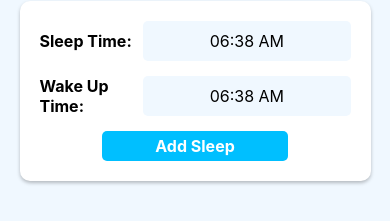
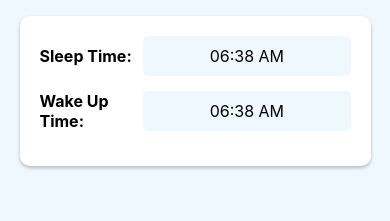
Before and after one commit to amiraboubaker/HealthTracker, a React Native app: screen /Sleep in a window 390 px wide. Shown: the part 315-536 px from the top of the page. Built offline with nearby package versions, Linux system fonts and the light colour scheme.

Commit message:
add wake up time sound

```diff
--- a/App.js
+++ b/App.js
@@ -13,7 +13,7 @@ const Stack = createStackNavigator();
 const App = () => {
   return (
     <NavigationContainer>
-      <Stack.Navigator initialRouteName="GetStarted">
+      <Stack.Navigator initialRouteName="Sleep">
         {/* GetStartedScreen: header hidden */}
         <Stack.Screen
           name="GetStarted"
--- a/components/sleep/sleepInput.js
+++ b/components/sleep/sleepInput.js
@@ -10,45 +10,46 @@ const SleepInput = ({ onAddSleep }) => {
   const [showSleepPicker, setShowSleepPicker] = useState(false);
   const [showWakePicker, setShowWakePicker] = useState(false);
 
-  const handleAddSleep = async () => {
-    const sleepDuration = wakeUpTime - sleepTime; // Duration in milliseconds
+  const handleWakeUpTimeChange = (selectedDate) => {
+    setWakeUpTime(selectedDate);
+    const sleepDuration = selectedDate - sleepTime; // Duration in milliseconds
     const sleepHours = Math.floor(sleepDuration / 1000 / 60 / 60);
     const sleepMinutes = Math.floor((sleepDuration / 1000 / 60) % 60);
     const today = moment().format("YYYY-MM-DD");
 
-    const sleepData = {
-      hours: sleepHours + sleepMinutes / 60, // Save total hours (including minutes as a fraction)
-      date: today,
+    // Construct the sleep data object
+    const newSleepData = {
+      [today]: {
+        hours: sleepHours,
+        wakeUpTime: selectedDate.toISOString(), // Store as ISO string for consistency
+      },
     };
 
     // Save to AsyncStorage
-    try {
-      const storedData = await AsyncStorage.getItem("sleepData");
+    AsyncStorage.getItem("sleepData")
+      .then((storedData) => {
         let sleepHistory = storedData ? JSON.parse(storedData) : {};
 
         // Update the sleep data for the current date
         sleepHistory[today] = {
           ...sleepHistory[today],
-        hours: (sleepHistory[today]?.hours || 0) + sleepData.hours,
+          hours: (sleepHistory[today]?.hours || 0) + sleepHours,
+          wakeUpTime: newSleepData[today].wakeUpTime,
         };
 
-      await AsyncStorage.setItem("sleepData", JSON.stringify(sleepHistory));
-
-      // Trigger the state update
-      onAddSleep(sleepHistory);
-
+        return AsyncStorage.setItem("sleepData", JSON.stringify(sleepHistory));
+      })
+      .then(() => {
+        onAddSleep(newSleepData); // Trigger the state update
         Alert.alert(
           "Sleep Duration",
           `You will spend approximately ${sleepHours} hours and ${sleepMinutes} minutes sleeping.`,
           [{ text: "OK" }]
         );
-
-      // Clear inputs after alert
-      setSleepTime(new Date());
-      setWakeUpTime(new Date());
-    } catch (error) {
+      })
+      .catch((error) => {
         console.error("Failed to save sleep data", error);
-    }
+      });
   };
 
   return (
@@ -88,20 +89,15 @@ const SleepInput = ({ onAddSleep }) => {
             onChange={(event, selectedDate) => {
               setShowWakePicker(false);
               if (selectedDate) {
-                setWakeUpTime(selectedDate);
+                handleWakeUpTimeChange(selectedDate);
               }
             }}
           />
         )}
       </View>
-
-      <TouchableOpacity style={styles.button} onPress={handleAddSleep}>
-        <Text style={styles.buttonText}>Add Sleep</Text>
-      </TouchableOpacity>
     </View>
   );
 };
-
 const styles = StyleSheet.create({
   card: {
     backgroundColor: "#fff",
@@ -141,19 +137,6 @@ const styles = StyleSheet.create({
   timeText: {
     fontSize: 16,
   },
-  button: {
-    backgroundColor: "#00bfff",
-    padding: 5,
-    borderRadius: 5,
-    alignItems: "center",
-    width: '60%',
-    alignSelf: 'center',
-  },
-  buttonText: {
-    color: "#fff",
-    fontSize: 16,
-    fontWeight: "bold",
-  },
 });
 
 export default SleepInput;
--- a/package.json
+++ b/package.json
@@ -11,12 +11,11 @@
     "@react-native-async-storage/async-storage": "^1.23.1",
     "@react-native-community/datetimepicker": "8.0.1",
     "@react-navigation/bottom-tabs": "*",
-    "@react-navigation/native": "*",
-    "@react-native-async-storage/async-storage": "^1.23.1",
     "@react-navigation/native": "^6.1.18",
     "@react-navigation/stack": "^6.4.1",
     "expo": "~51.0.38",
     "expo-av": "~14.0.7",
+    "expo-linear-gradient": "~13.0.2",
     "expo-sqlite": "~14.0.6",
     "expo-status-bar": "~1.12.1",
     "install": "^0.13.0",
@@ -24,8 +23,6 @@
     "npm": "^10.9.0",
     "react": "18.2.0",
     "react-native": "0.74.5",
-    "react-native-vector-icons": "^10.2.0",
-    "expo-linear-gradient": "~13.0.2",
     "react-native-chart-kit": "^6.12.0",
     "react-native-paper": "4.9.2",
     "react-native-push-notification": "^8.1.1",
--- a/screens/SleepScreen.js
+++ b/screens/SleepScreen.js
@@ -1,21 +1,84 @@
 import AsyncStorage from "@react-native-async-storage/async-storage";
 import React, { useEffect, useState } from "react";
-import { StyleSheet, Text, View } from "react-native";
-import SleepInput from "../components/sleep/sleepInput"; // Correct import path
-import WeeklySleepChart from "../components/sleep/weeklySleepChart"; // Correct import path
+import { StyleSheet, Text, View, Alert } from "react-native";
+import { Audio } from 'expo-av';
+import SleepInput from "../components/sleep/sleepInput";
+import WeeklySleepChart from "../components/sleep/weeklySleepChart";
 
 export default function SleepScreen() {
   const [sleepData, setSleepData] = useState({});
+  const [wakeUpTime, setWakeUpTime] = useState(null);
+  const [sound, setSound] = useState();
+  const [isSoundPlaying, setIsSoundPlaying] = useState(false);
+
+  const playWakeUpSound = async () => {
+    try {
+      const { sound } = await Audio.Sound.createAsync(
+        require('../assets/sounds/WakeUp.mp3')
+      );
+      setSound(sound);
+      setIsSoundPlaying(true);
+      await sound.playAsync();
+
+      // Alert the user with an option to stop the sound
+      Alert.alert(
+        "Wake up!",
+        "It's time to wake up.",
+        [
+          {
+            text: "Stop Sound",
+            onPress: async () => {
+              await stopSound();
+            }
+          }
+        ],
+        { cancelable: false }
+      );
+    } catch (error) {
+      console.error("Error playing sound:", error);
+    }
+  };
+
+  const stopSound = async () => {
+    if (sound) {
+      await sound.stopAsync();
+      await sound.unloadAsync(); // Unload the sound from memory
+      setSound(null);
+      setIsSoundPlaying(false);
+    }
+  };
+
+  useEffect(() => {
+    return sound
+      ? () => {
+          sound.unloadAsync(); // Unload sound when the component unmounts or sound changes
+        }
+      : undefined;
+  }, [sound]);
 
   const addSleep = async (newSleepData) => {
     setSleepData(newSleepData);
+    await AsyncStorage.setItem("sleepData", JSON.stringify(newSleepData));
+
+    // Update wakeUpTime with the new data
+    if (newSleepData[Object.keys(newSleepData)[0]].wakeUpTime) {
+      const newWakeUpTime = new Date(newSleepData[Object.keys(newSleepData)[0]].wakeUpTime);
+      setWakeUpTime(newWakeUpTime);
+      console.log("New Wake Up Time Set:", newWakeUpTime); // Debugging log
+    }
   };
 
   const loadSleepData = async () => {
     try {
       const storedData = await AsyncStorage.getItem("sleepData");
       if (storedData) {
-                setSleepData(JSON.parse(storedData));
+        const parsedData = JSON.parse(storedData);
+        setSleepData(parsedData);
+        if (parsedData[Object.keys(parsedData)[0]].wakeUpTime) {
+          const storedWakeUpTime = new Date(parsedData[Object.keys(parsedData)[0]].wakeUpTime);
+          setWakeUpTime(storedWakeUpTime);
+          console.log("Loaded Wake Up Time:", storedWakeUpTime); // Debugging log
+        }
       }
     } catch (error) {
       console.error("Failed to load sleep data", error);
@@ -23,8 +86,25 @@ export default function SleepScreen() {
   };
 
   useEffect(() => {
-        loadSleepData(); // Load data on component mount
+    loadSleepData();
   }, []);
+
+  useEffect(() => {
+    // Only set a timeout if wakeUpTime is set and in the future
+    if (wakeUpTime && !isSoundPlaying) {
+      const currentTime = new Date();
+      const timeDiff = wakeUpTime.getTime() - currentTime.getTime();
+
+      if (timeDiff > 0) {
+        const timeoutId = setTimeout(() => {
+          console.log("Triggering Wake Up Sound"); // Debugging log
+          playWakeUpSound();
+        }, timeDiff);
+
+        return () => clearTimeout(timeoutId); // Cleanup the timeout on unmount or when dependencies change
+      }
+    }
+  }, [wakeUpTime, isSoundPlaying]);
 
   return (
     <View style={styles.container}>
@@ -48,4 +128,3 @@ const styles = StyleSheet.create({
     marginBottom: 20,
   },
 });
-console.log("SleepScreen Loaded");
```
Lines whose indentation alone changed are shown as unchanged.
